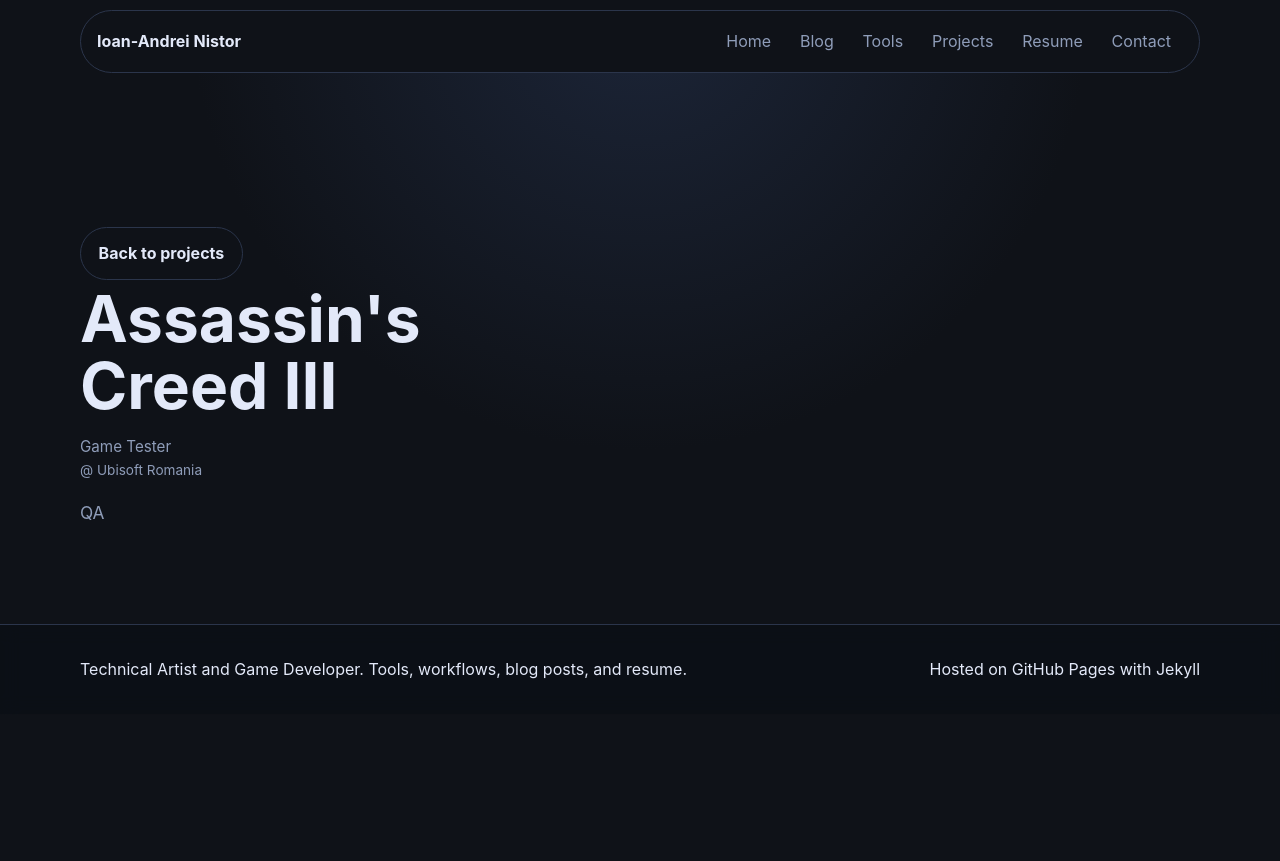
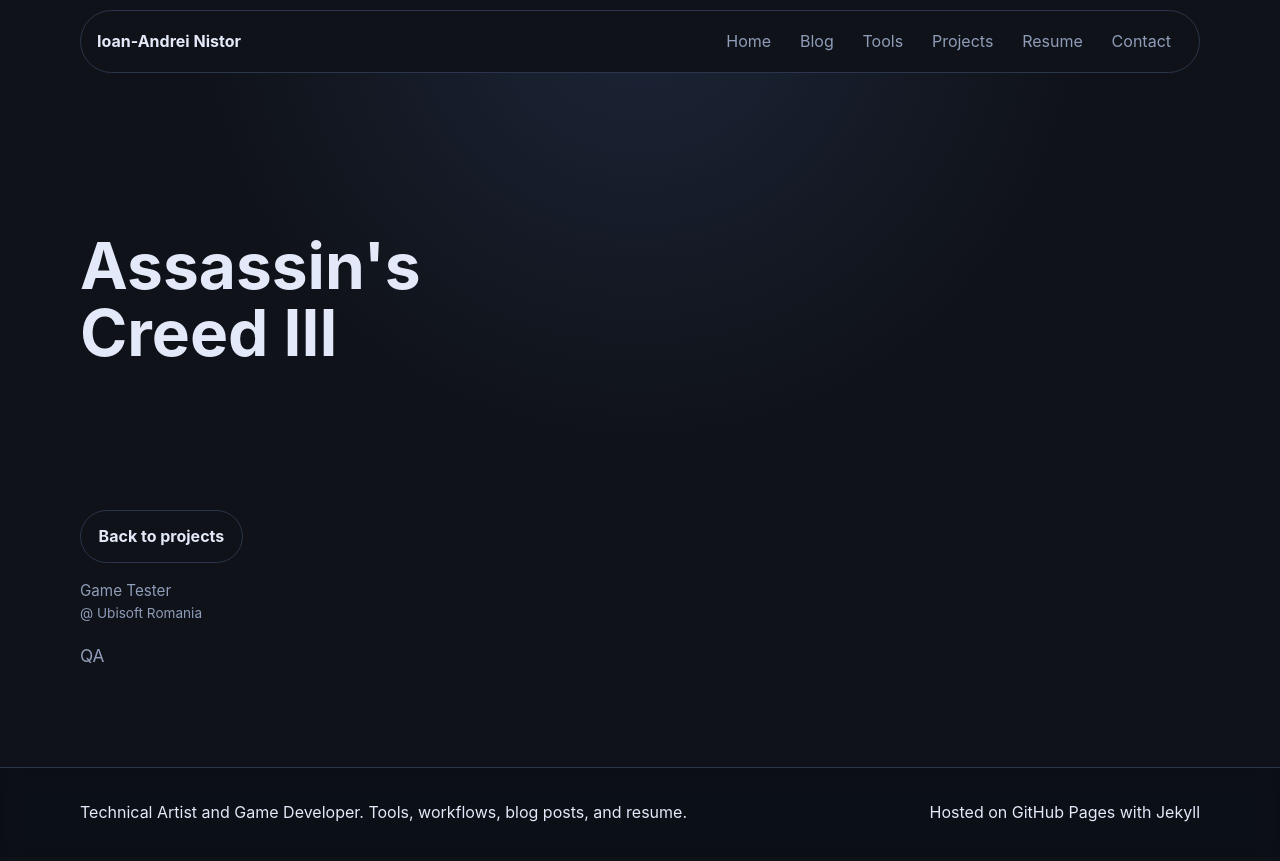
Before and after one commit to ianistor/ian_mywebsite, a Jekyll site: the page built from _projects/ac3.md, in a window 1280 px wide and 900 px high. Shown: the top 861 px of the window. Built offline with Jekyll 4.4.1, drawn with Linux system fonts in a browser that asks for light colours; nearby versions of some CDN libraries.

Commit message:
Adjust project trailer fade and header layout

```diff
--- a/_layouts/project.html
+++ b/_layouts/project.html
@@ -24,8 +24,10 @@
   {% endif %}
 
   <header class="page-header narrow">
-    <a class="button secondary" href="{{ '/projects/' | relative_url }}">Back to projects</a>
     <h1>{{ page.title }}</h1>
+
+    <div class="project-header-body">
+      <a class="button secondary" href="{{ '/projects/' | relative_url }}">Back to projects</a>
 
     {% if page.role or page.company %}
       <p class="meta">
@@ -56,6 +58,7 @@
         {% endfor %}
       </div>
     {% endif %}
+    </div>
   </header>
 
   <div class="prose narrow">
--- a/assets/css/style.css
+++ b/assets/css/style.css
@@ -238,10 +238,10 @@
   position: absolute;
   inset: 0;
   background:
-    radial-gradient(ellipse at center, rgba(8, 10, 15, 0) 34%, rgba(8, 10, 15, 0.32) 66%, rgba(8, 10, 15, 0.78) 86%, rgba(8, 10, 15, 1) 100%),
-    linear-gradient(180deg, rgba(8, 10, 15, 0.12) 0%, rgba(8, 10, 15, 0.48) 60%, rgba(8, 10, 15, 0.88) 86%, rgba(8, 10, 15, 1) 100%);
-  mask-image: radial-gradient(ellipse at center, black 60%, transparent 100%);
-  -webkit-mask-image: radial-gradient(ellipse at center, black 60%, transparent 100%);
+    radial-gradient(ellipse at center, rgba(8, 10, 15, 0) 28%, rgba(8, 10, 15, 0.42) 58%, rgba(8, 10, 15, 0.86) 78%, rgba(8, 10, 15, 1) 100%),
+    linear-gradient(180deg, rgba(8, 10, 15, 0.18) 0%, rgba(8, 10, 15, 0.56) 56%, rgba(8, 10, 15, 0.92) 80%, rgba(8, 10, 15, 1) 100%);
+  mask-image: radial-gradient(ellipse at center, black 54%, transparent 100%);
+  -webkit-mask-image: radial-gradient(ellipse at center, black 54%, transparent 100%);
 }
 
 .hero {
@@ -1170,6 +1170,10 @@
   z-index: 2;
   padding-top: 7.5rem;
 }
+
+.project-header-body {
+  margin-top: clamp(9rem, 16vh, 12.5rem);
+}
 .section-block { animation-delay: 0.14s; }
 .tag-cloud { animation-delay: 0.18s; }
 .card-grid { animation-delay: 0.22s; }
@@ -1255,6 +1259,10 @@
 
   .project-page .page-header {
     padding-top: 5.5rem;
+  }
+
+  .project-header-body {
+    margin-top: 0;
   }
 
   .card-grid,
```
